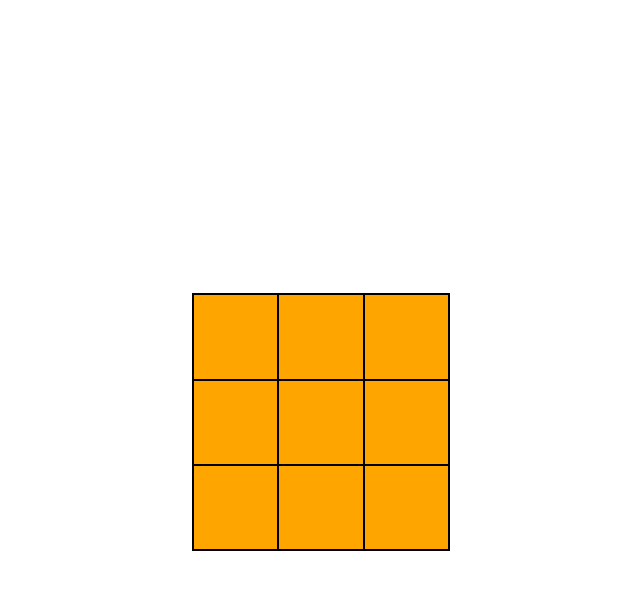
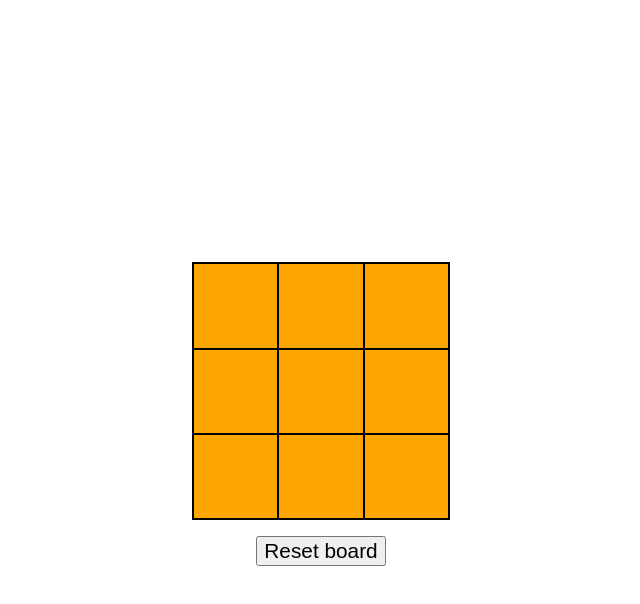
Before and after one commit to qzmp10/tictactoe, a plain HTML site: page index.html in a window 1280 px wide. Both pictures are taken after a click on the button "Play!". Shown: the whole page, without its empty margins (319-959 px from the left). Drawn offline with Linux system fonts and the light colour scheme.

Commit message:
added reset button in case of tie

```diff
--- a/index.html
+++ b/index.html
@@ -31,6 +31,7 @@
         <div class="ttt-area" id="btm-ctr"></div>
         <div class="ttt-area" id="btm-right"></div>
     </div>
+    <button class="reset">Reset board</button>
 </body>
 <script src="../tictactoe/script.js"></script>
 </html>
--- a/script.js
+++ b/script.js
@@ -194,7 +194,7 @@ let win = (function() {
     }
 
 
-    return { checkWin }
+    return { checkWin, clearDom }
 })();
 
 let domElements = (function(){
@@ -205,6 +205,7 @@ let domElements = (function(){
     let inputBox = document.querySelector('.inputs');
     let gameHeader = document.querySelector('h1');
     let playButton = document.querySelector('.submit-names');
+    let resetButton = document.querySelector('.reset');
 
     let playerOne = '';
     let playerTwo = '';
@@ -216,6 +217,10 @@ let domElements = (function(){
         playArea.style = 'transform: scale(1)';
         playArea.style.width = '16rem';
         playArea.style.height = '16rem';
+        resetButton.style.height = '30px';
+        resetButton.style.width = '130px';
+        resetButton.style = 'transform: scale(1)';
+        resetButton.style.margin = '1rem';
         gameHeader.style = 'transform: scale(0)';
         gameHeader.style.width = '0rem';
         gameHeader.style.height = '0rem';
@@ -224,6 +229,11 @@ let domElements = (function(){
         inputBox.style.height = '0rem';
         inputBox.style.padding = '0';
     })
+
+    resetButton.addEventListener('click', () => {
+        win.clearDom();
+        gameboard.resetGameboard();
+    });
 
 
 
--- a/style.css
+++ b/style.css
@@ -28,6 +28,14 @@ div.player-one-name, div.player-two-name {
     font-size: 1.3rem;
 }
 
+.reset {
+    font-size: 1.3rem;
+    transform: scale(0);
+    /* margin: 1rem; */
+    /* width: 130px;
+    height: 30px; */
+}
+
 .ttt-game {
     align-self: center;
     background-color: orange;
```
